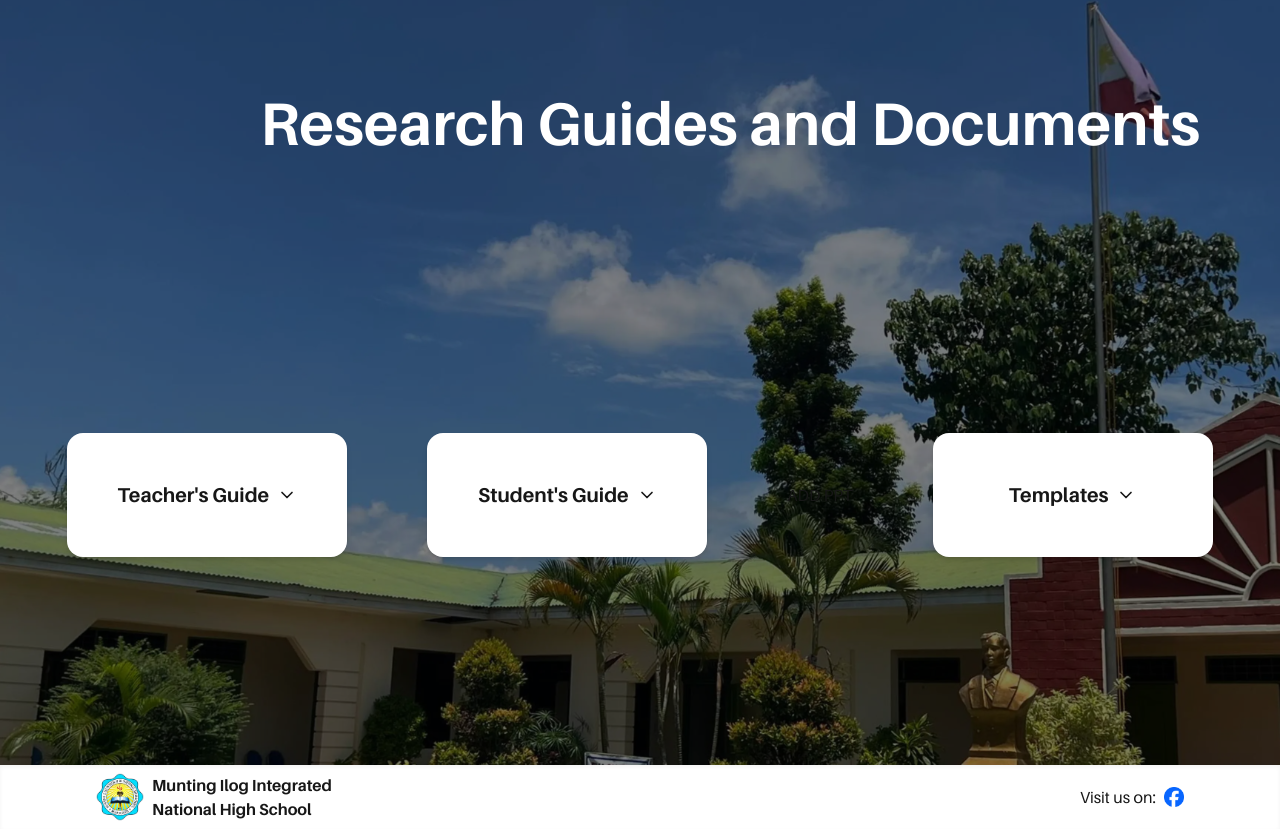
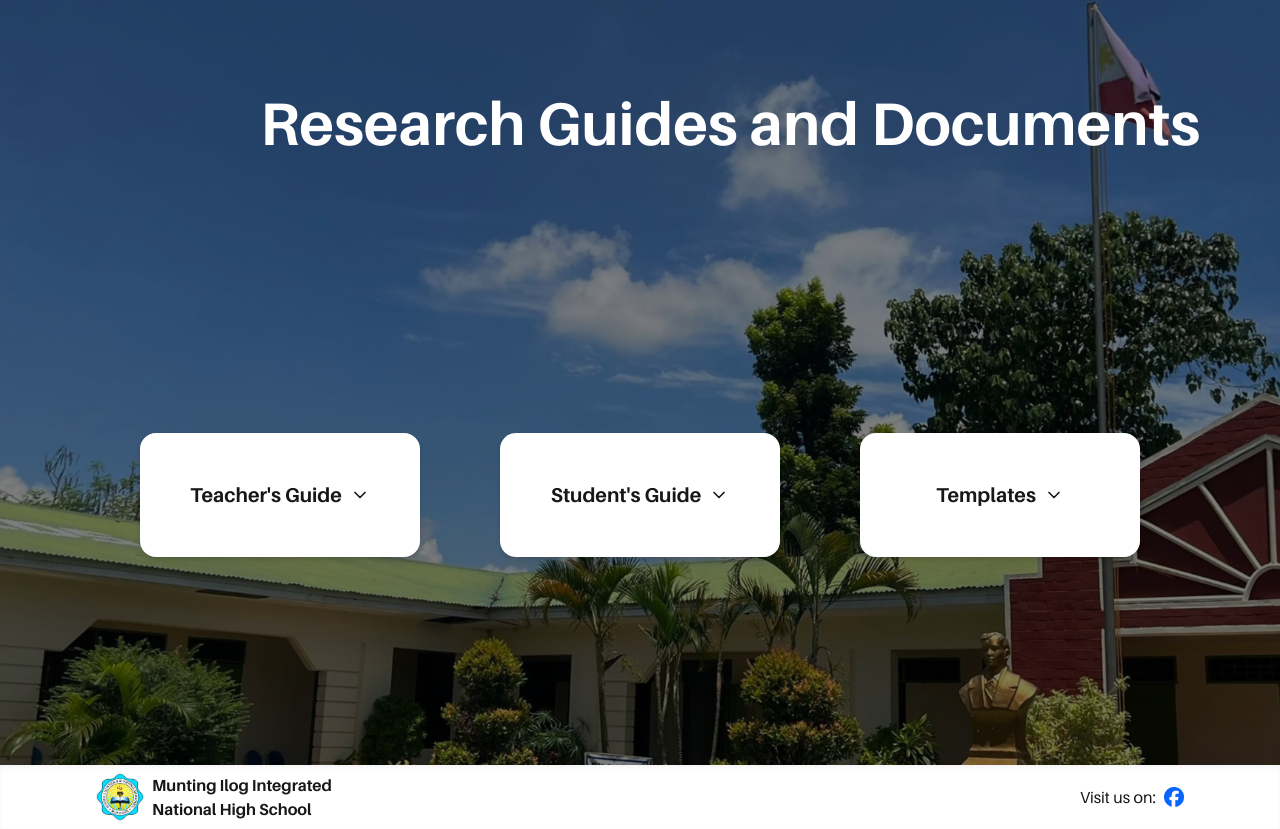
Before and after one commit to eu4nza/MINHS-The-Grid, a Next.js app: page / in a window 1280 px wide. Shown: the part 2435-3264 px from the top of the page. Built offline with nearby package versions, Linux system fonts and the light colour scheme.

Commit message:
removed "ADD PPT" note

```diff
--- a/src/app/page.tsx
+++ b/src/app/page.tsx
@@ -297,7 +297,6 @@ export default function home() {
             isOpen={openMenu === "Student's Guide"}
             setOpenMenu={setOpenMenu}
           />
-          ADD PPT
           <DropdownMenu
             title="Templates"
             items={[
```
